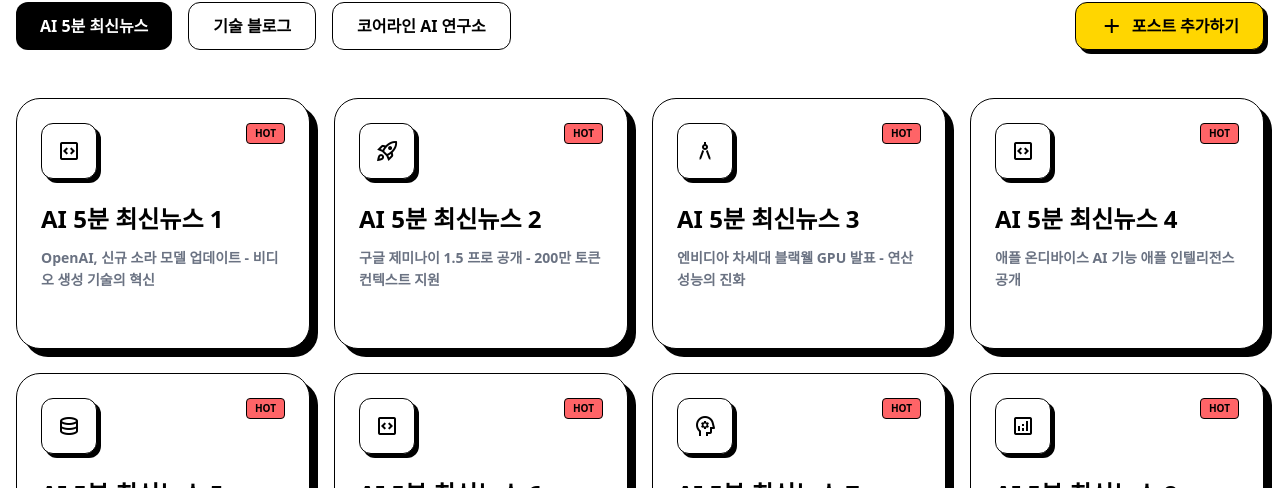
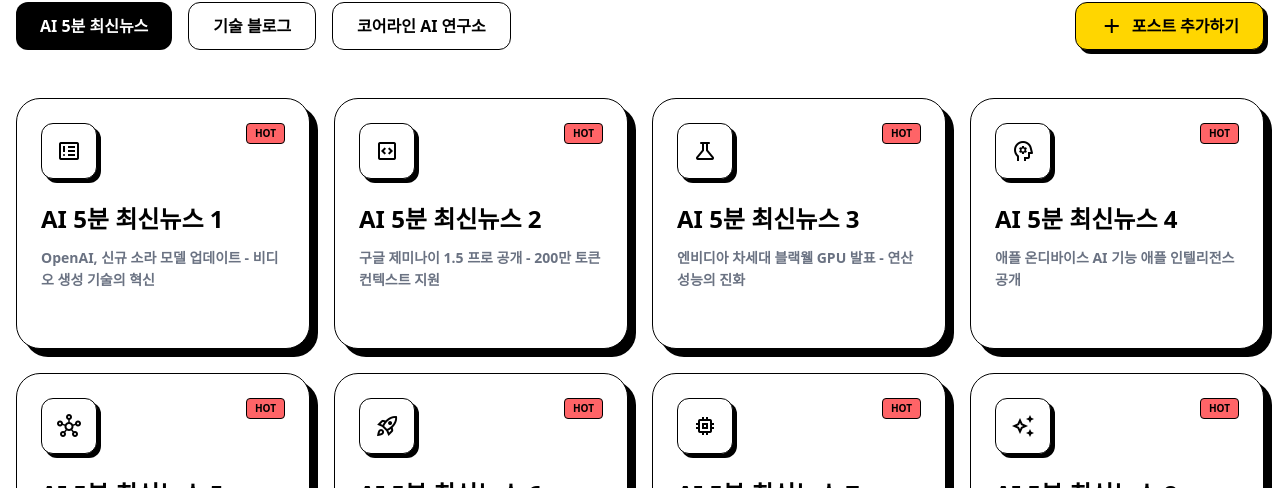
Before and after one commit to coreline-ai/web_coreline_public, a Next.js app: page / in a window 1280 px wide. Shown: the part 4597-5085 px from the top of the page. Built offline with nearby package versions, Linux system fonts and the light colour scheme.

Commit message:
fix: CommunitySection 하이드레이션 오류 수정 (아이콘 랜덤 할당 제거)

```diff
--- a/app/components/home/CommunitySection.tsx
+++ b/app/components/home/CommunitySection.tsx
@@ -18,7 +18,7 @@
             'AI 안전 서밋 개최 - 보안과 윤리에 대한 글로벌 합의',
             'MS Copilot+ PC 발표 - 하드웨어와 AI의 결합'
         ][i],
-        icon: iconPool[Math.floor(Math.random() * iconPool.length)],
+        icon: iconPool[i % iconPool.length],
         href: `/news/${i + 1}`,
         badges: ['Hot'],
         badgeColor: 'bg-red-400',
@@ -35,7 +35,7 @@
             '클린 코드와 리팩토링: 유지보수 가능한 소프트웨어',
             'CI/CD 파이프라인 자동화 - GitHub Actions 활용'
         ][i],
-        icon: iconPool[Math.floor(Math.random() * iconPool.length)],
+        icon: iconPool[(i + 4) % iconPool.length],
         href: `/blog/${i + 1}`,
         badges: ['Active'],
         badgeColor: 'bg-green-400',
@@ -52,7 +52,7 @@
             '머신러닝 모델 모니터링 및 재학습 자동화 구축',
             '연합 학습(Federated Learning) 기술 적용 연구'
         ][i],
-        icon: iconPool[Math.floor(Math.random() * iconPool.length)],
+        icon: iconPool[(i + 8) % iconPool.length],
         href: `/research/${i + 1}`,
         badges: ['Research'],
         badgeColor: 'bg-purple-400',
```
Also changed, not shown: 4 other files (tests, documents, lock files or other folders).
